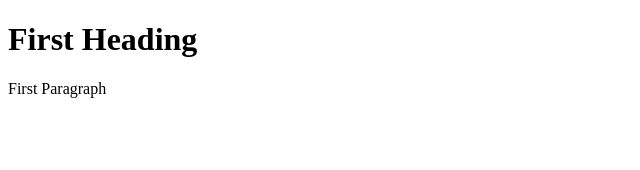
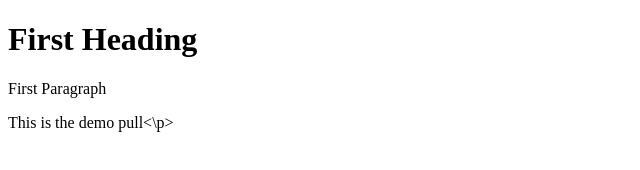
Before and after one commit to lokeshreddy9463/First-Repository, a plain HTML site: page Index.html in a window 1280 px wide. Shown: the whole page, without its empty margins (0-640 px from the left). Drawn offline with Linux system fonts and the light colour scheme.

Commit message:
pull commit

```diff
--- a/Index.html
+++ b/Index.html
@@ -4,5 +4,6 @@
 <body>
 <h1>First Heading</h1>
 <p>First Paragraph</p>
+<p>This is the demo pull<\p>
 </body>
 </html>
```
